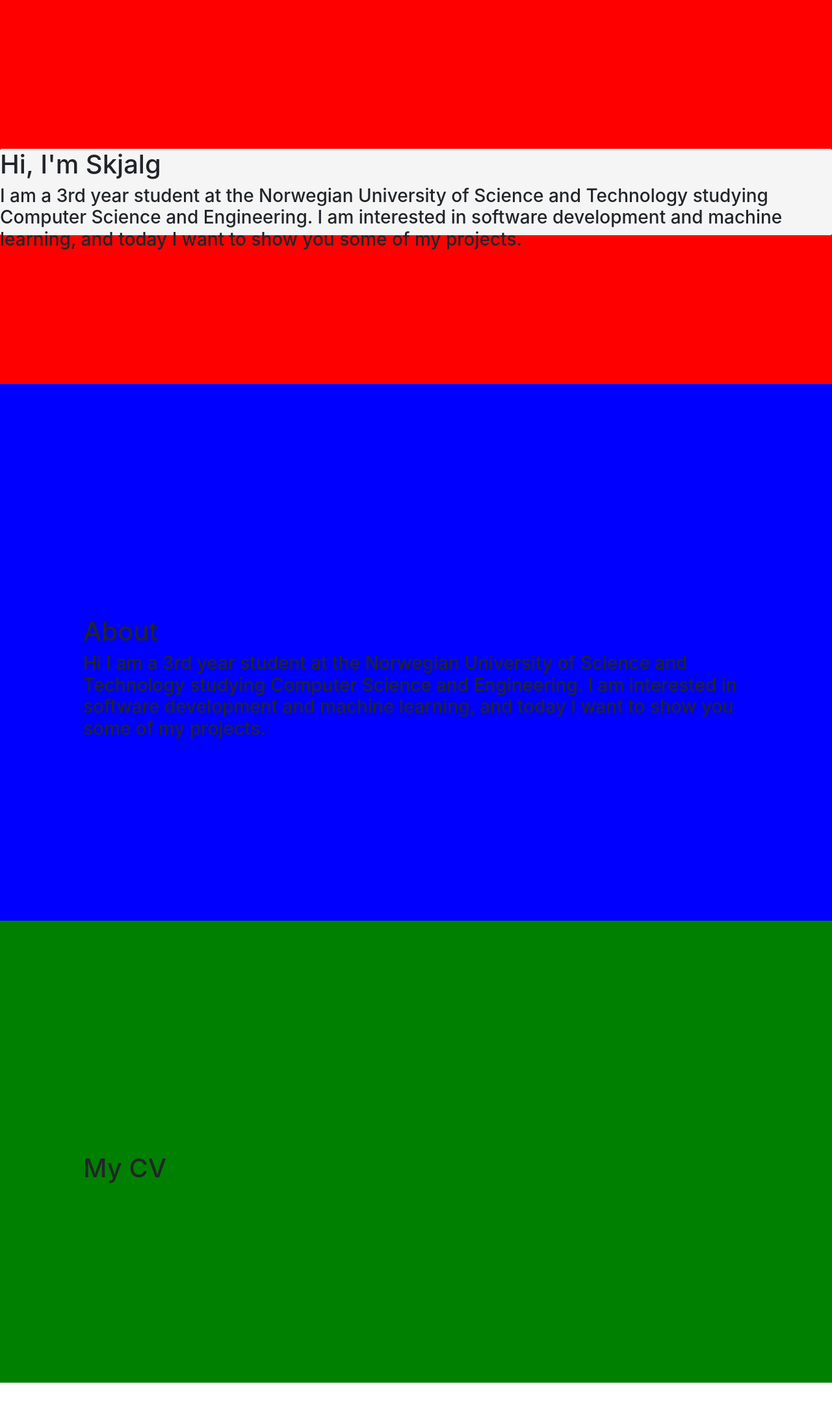
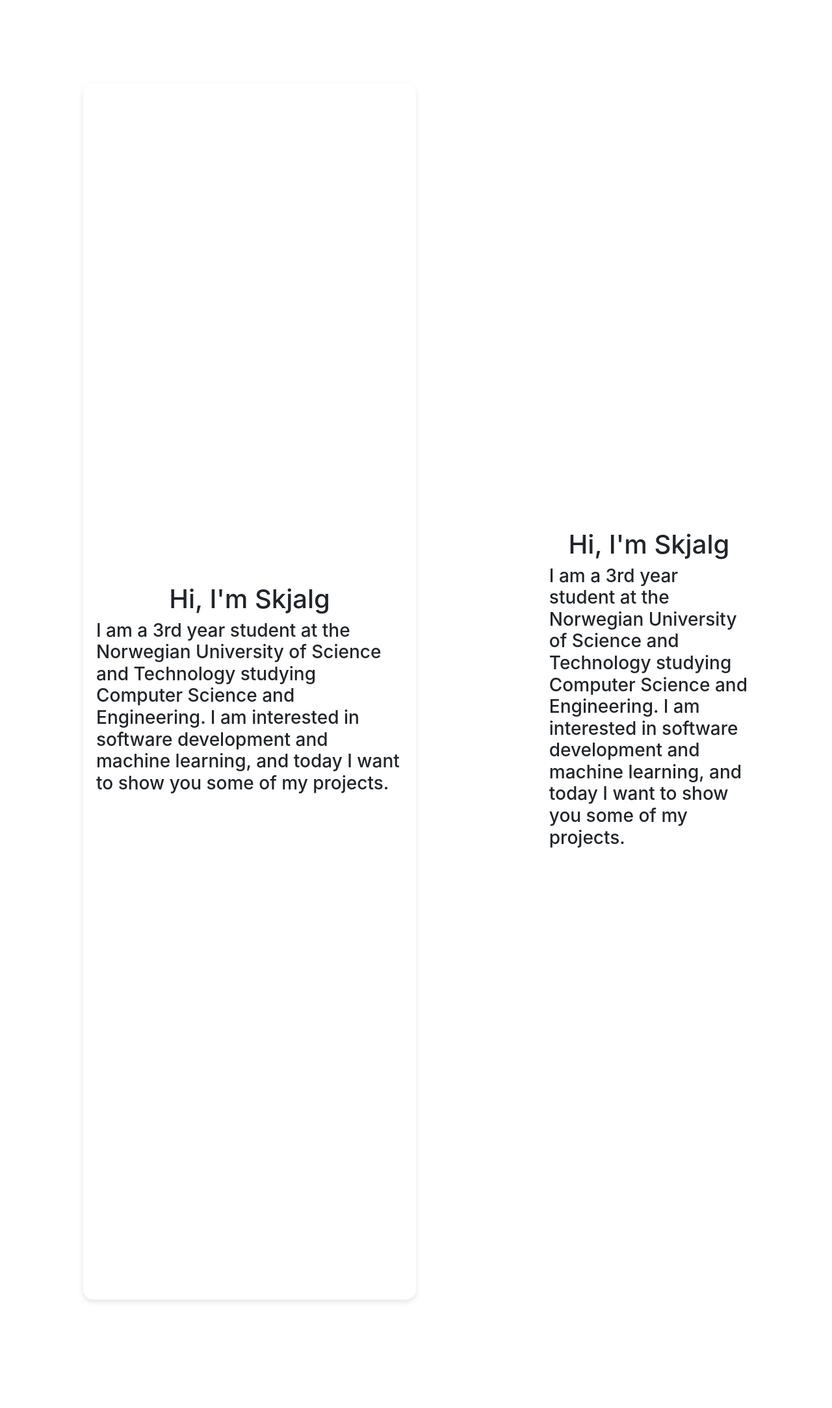
Before and after one commit to SkjalgN/SkjalgN, a Django app: page /home in a window 1280 px wide. Shown: the part 56-2223 px from the top of the page at 65% size. Run offline with Django 4.2, Linux system fonts and the light colour scheme; some libraries are stand-ins or nearby versions.

Commit message:
bit more

```diff
--- a/main/static/stylesmain.css
+++ b/main/static/stylesmain.css
@@ -9,7 +9,7 @@
 
 .sec{
     display: flex;
-    min-height: 500px; /* Set a minimum height for each section */
+    min-height: 93vh; /* Set a minimum height for each section */
     width: 100vw !important;
     padding-top: 10vh;
     padding-bottom: 10vh;
@@ -23,22 +23,42 @@
     padding: 0;
 }
 
-.leftdiv{
-    flex: 1;
-    background-color: #f5f5f5;
-    padding: 0;
-    margin: 0;
-    border-radius: 3px;
+#sec1{
+    background-color: white;
+    display: flex;
+    flex-direction: row;
+    justify-content: space-between;
+    padding: 10vw;
 }
 
-#sec1{
-    background-color: red;
+#sec1left{
+    width: 50%;
+    display: flex;
+    flex-direction: column;
+    justify-content: center;
+    align-items: center;
+    padding: 20px;
+    margin: 0;
+    border-radius: 15px;
+    box-shadow: 0 4px 8px rgba(0, 0, 0, 0.1); /* Add a subtle shadow */
+    background-color: white;
+
+}
+
+#sec1right{
+    width: 30%;
+    display: flex;
+    flex-direction: column;
+    justify-content: center;
+    align-items: center;
+    background-color: white;
+
 }
 
 #sec2{
-    background-color: blue;
+    background-color: lightgrey;
 }
 
 #sec3{
-    background-color: green;
+    background-color: rgb(255, 255, 255);
 }
--- a/main/templates/home.html
+++ b/main/templates/home.html
@@ -12,7 +12,7 @@
 <!-- Your home.html content goes here -->
 <div class="containerwhole">
     <div class="sec" id="sec1">
-        <div class="leftdiv">
+        <div id="sec1left">
             <h1>Hi, I'm Skjalg</h1>
             <h3>I am a 3rd year student at the Norwegian University of Science and Technology studying Computer Science
                 and
@@ -21,8 +21,14 @@
                 projects.
             </h3>
         </div>
-        <div class="rightdiv">
-
+        <div id="sec1right">
+            <h1>Hi, I'm Skjalg</h1>
+            <h3>I am a 3rd year student at the Norwegian University of Science and Technology studying Computer Science
+                and
+                Engineering.
+                I am interested in software development and machine learning, and today I want to show you some of my
+                projects.
+            </h3>
         </div>
     </div>
     <div class="sec" id="sec2">
```
